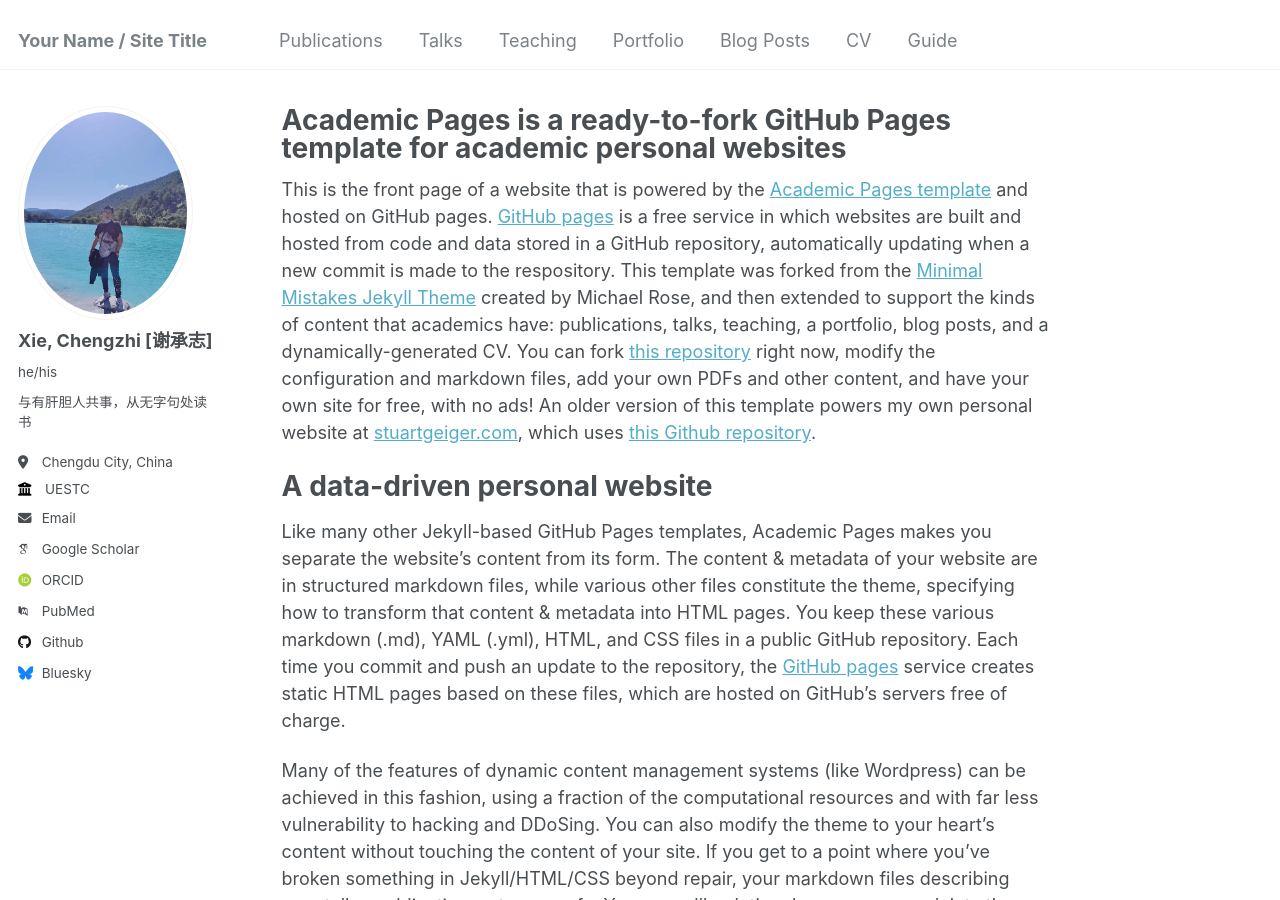
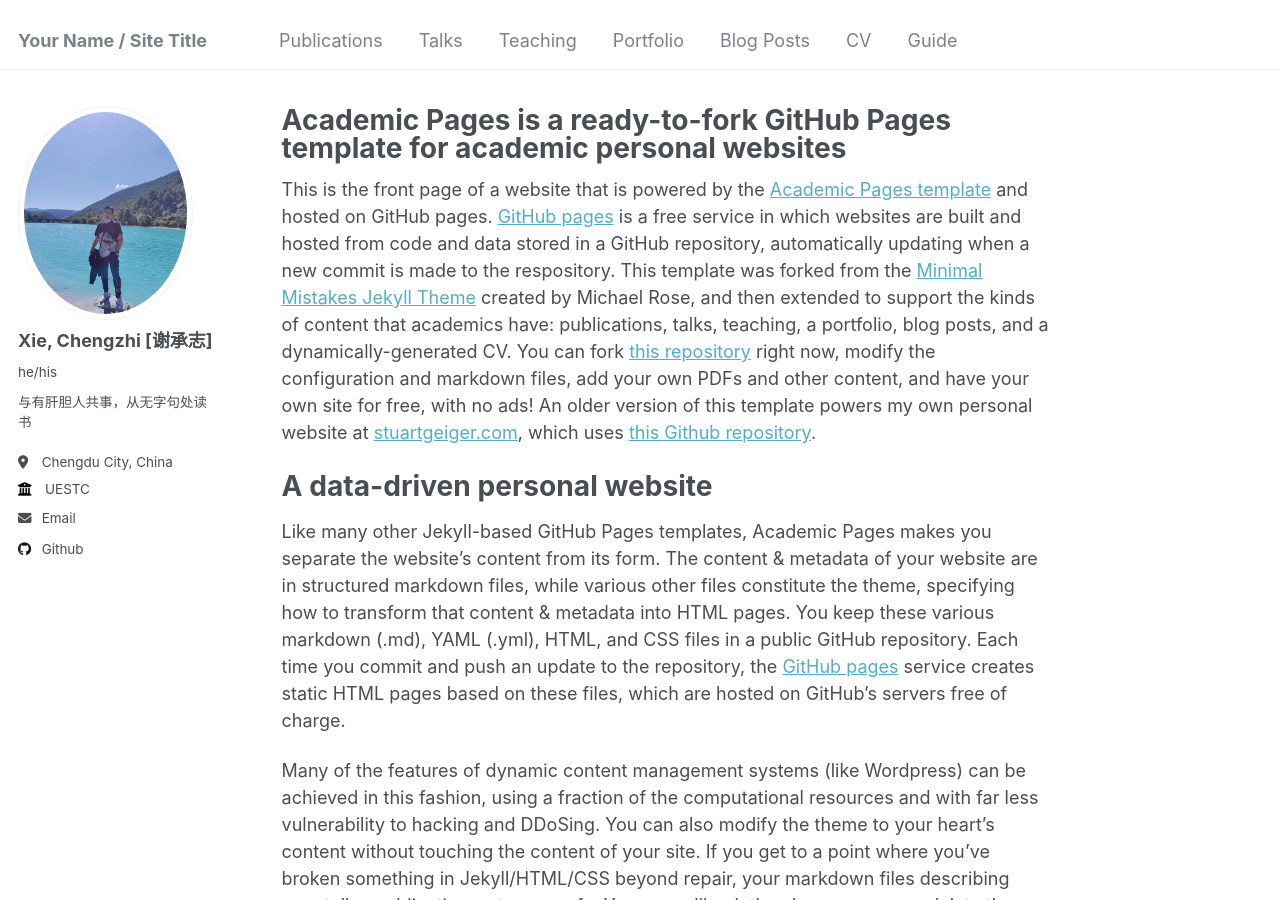
Before and after one commit to Chengzhi-Xie/Chengzhi-Xie.github.io, a Jekyll site: the page built from _pages/about.md, in a window 1280 px wide and 900 px high. Built offline with Jekyll 4.4.1, drawn with Linux system fonts in a browser that asks for light colours; some web fonts are replaced; part of the change alters nothing that is shown.

Commit message:
Update _config.yml

```diff
--- a/_config.yml
+++ b/_config.yml
@@ -32,23 +32,23 @@ author:
 
   # Academic websites
   arxiv            : # URL - Update with the correct link to your profile
-  googlescholar    : "https://scholar.google.com/citations?user=PS_CX0AAAAAJ"
+  #googlescholar    : "https://scholar.google.com/citations?user=PS_CX0AAAAAJ"
   impactstory      : # URL
-  orcid            : "http://orcid.org/yourorcidurl"
+  #orcid            : "http://orcid.org/yourorcidurl"
   semantic         : # URL
-  pubmed           : "https://www.ncbi.nlm.nih.gov/pubmed/?term=john+snow"
+  #pubmed           : "https://www.ncbi.nlm.nih.gov/pubmed/?term=john+snow"
   researchgate     : # URL
 
   # Repositories and software development
   bitbucket        : # Username - Update with your username on the site
   codepen          : # Username
   dribbble         : # Username
-  github           : "academicpages"
+  github           : "https://github.com/Chengzhi-Xie"
   kaggle           : # Username
   stackoverflow    : # User number or user number and name (i.e., use "1" or "1/jeff-atwood")
 
   # Social media
-  bluesky          : "bsky.app" # Replace this with you Bluesky username
+  #bluesky          : "bsky.app" # Replace this with you Bluesky username
   facebook         : # Username
   flickr           : # Username
   foursquare       : # Username
```
